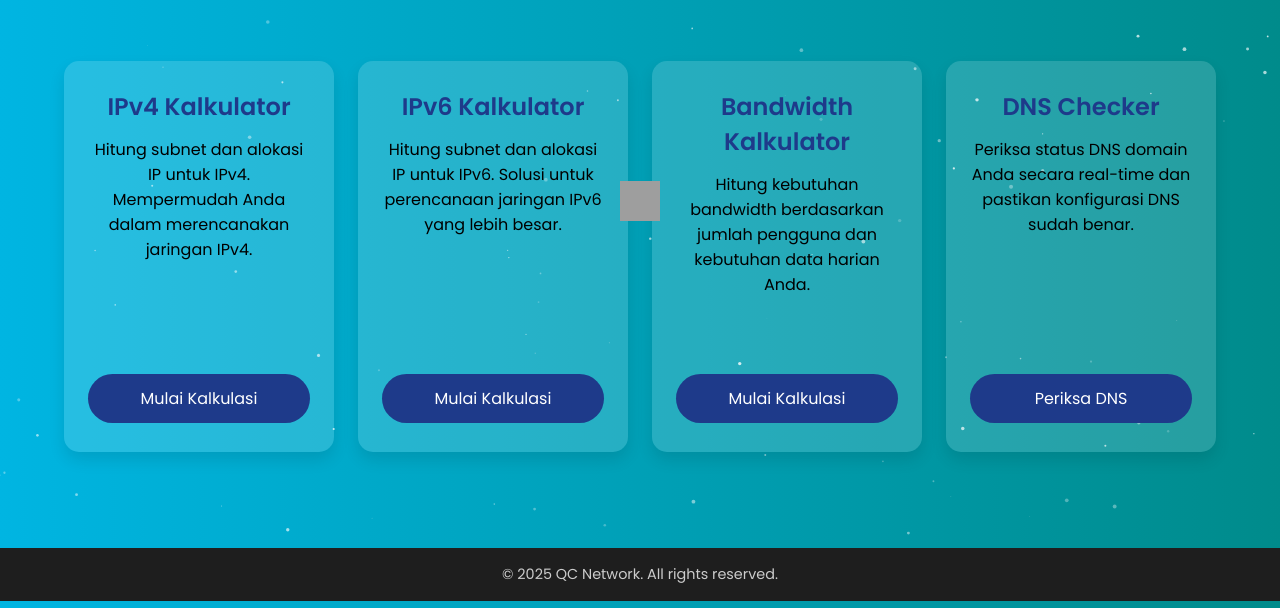
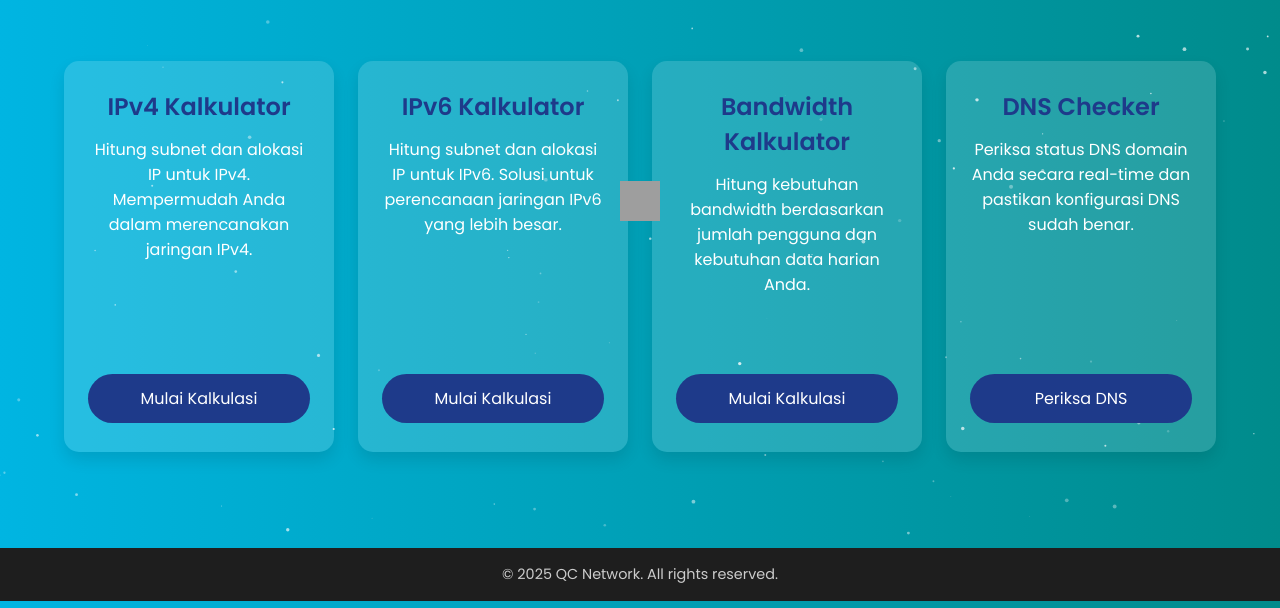
Before and after one commit to shfylqlby/shfylqlby.github.io, a plain HTML site: page index.html in a window 1280 px wide. Shown: the part 199-807 px from the top of the page. Drawn offline with nearby package versions, Linux system fonts and the light colour scheme; grey boxes are pictures that could not be loaded.

Commit message:
Update index.html

```diff
--- a/index.html
+++ b/index.html
@@ -28,7 +28,7 @@
     body {
       font-family: 'Poppins', sans-serif;
       background: linear-gradient(to right, var(--primary), var(--secondary));
-      color: #ffffff;
+      color: #eeeeee;
       min-height: 100vh;
       display: flex;
       flex-direction: column;
@@ -122,7 +122,7 @@
     .tool-card p {
       flex: 1;
       font-size: 1rem;
-      color: black; /* Mengubah warna teks paragraf menjadi hitam */
+      color: white; /* Mengubah warna teks paragraf menjadi hitam */
       margin-bottom: 1.2rem;
     }
 
```
